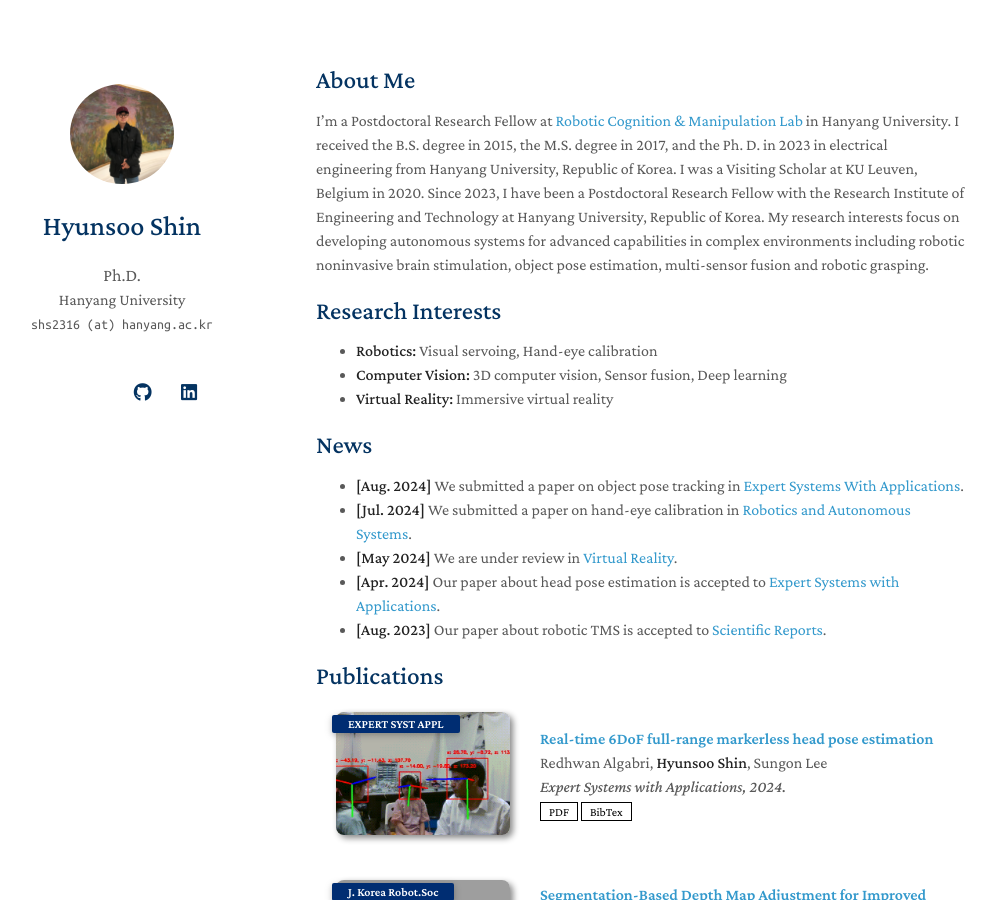
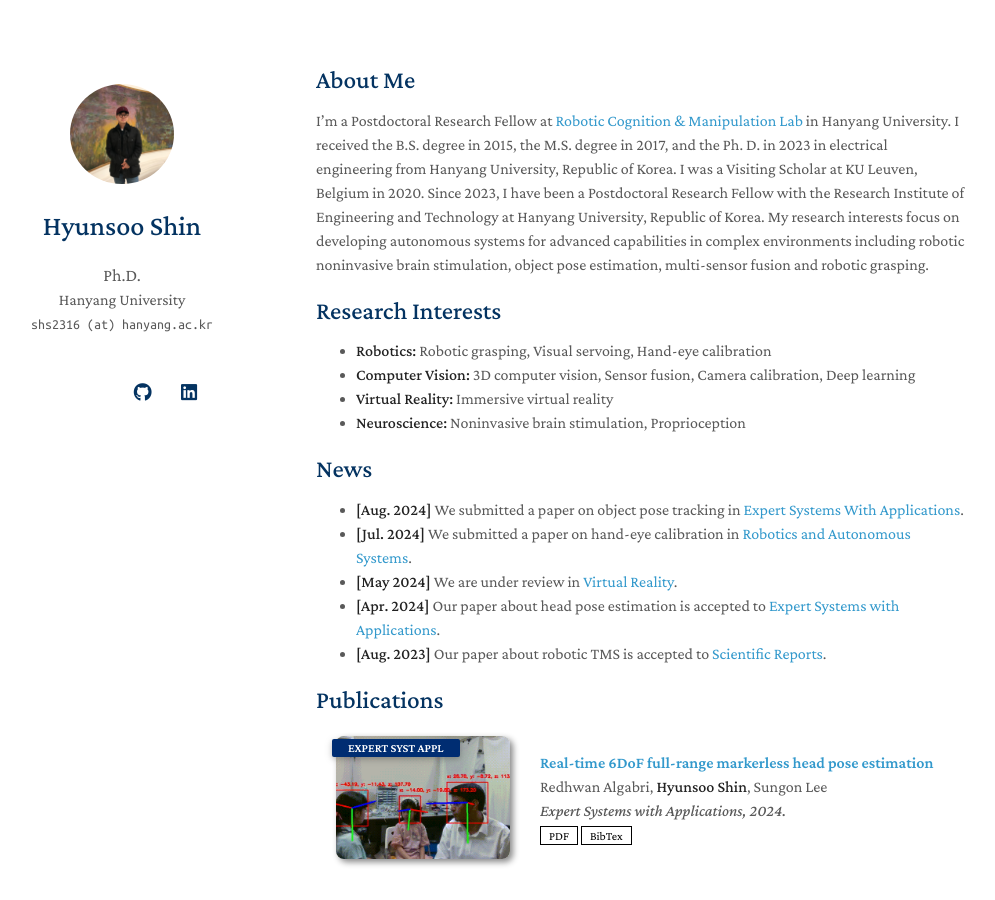
Before and after one commit to shs-vision/shs-vision.github.io, a Jekyll site: the page built from index.md, in a window 1280 px wide and 900 px high. Shown: the whole window, without its empty margins (154-1149 px from the left). Built offline with Jekyll 4.4.1, drawn with Linux system fonts in a browser that asks for light colours; a style sheet for code colours, icons or effects is not loaded; our own code applies the rules of GitHub Pages for plain Markdown files; grey boxes are pictures that could not be loaded.

Commit message:
Update index.md

```diff
--- a/index.md
+++ b/index.md
@@ -12,9 +12,10 @@ My research interests focus on developing autonomous systems for advanced capabi
 
 ## Research Interests
 
-- **Robotics:** Visual servoing, Hand-eye calibration
-- **Computer Vision:** 3D computer vision, Sensor fusion, Deep learning
+- **Robotics:** Robotic grasping, Visual servoing, Hand-eye calibration
+- **Computer Vision:** 3D computer vision, Sensor fusion, Camera calibration, Deep learning
 - **Virtual Reality:** Immersive virtual reality
+- **Neuroscience:** Noninvasive brain stimulation, Proprioception
 
 ## News
 
```
